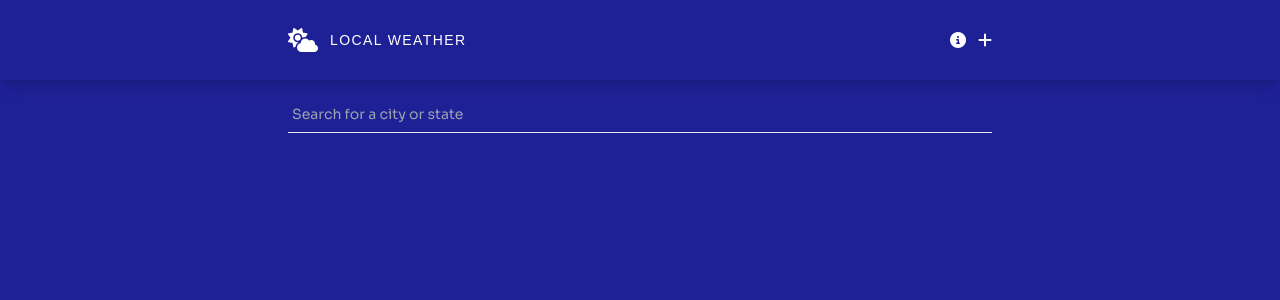
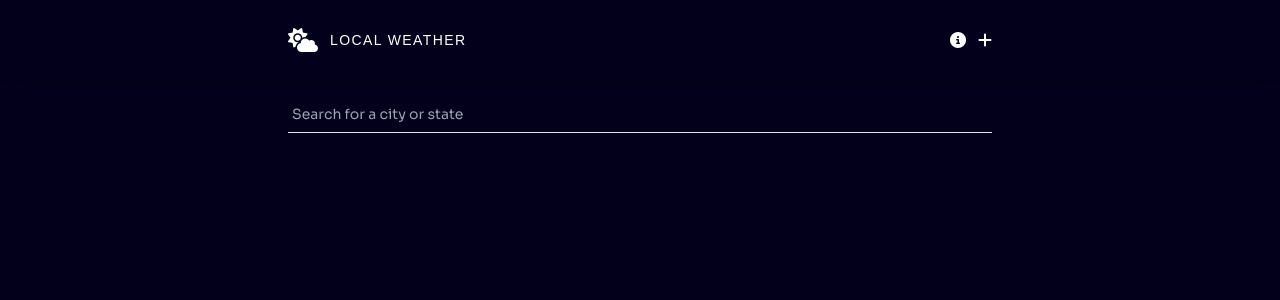
Before and after one commit to eigdoyr/weather-app, a Vue app: page / in a window 1280 px wide. Shown: the top 300 px of the page. Built offline with nearby package versions, Linux system fonts and the light colour scheme.

Commit message:
style: change primary secondary color improve layout

```diff
--- a/src/components/AsyncCityView.vue
+++ b/src/components/AsyncCityView.vue
@@ -12,6 +12,7 @@
     </div>
     <!-- Weather Overview -->
     <div class="flex flex-col items-center text-white py-12">
+      <h1 class="text-4xl mb-1">{{ route.params.city }}</h1>
       <p class="text-sm mb-12">
         {{
           new Date(weatherData.currentTime).toLocaleDateString("en-us", {
@@ -26,9 +27,7 @@
           })
         }}
       </p>
-      <h1 class="text-4xl mb-2">{{ route.params.city }}</h1>
-
-      <p class="text-8xl font-semibold mb-8">
+      <p class="text-9xl font-semibold mb-8">
         {{ Math.round(weatherData.current.temp) }}&deg;
       </p>
       <p>
--- a/tailwind.config.js
+++ b/tailwind.config.js
@@ -4,8 +4,10 @@ module.exports = {
   theme: {
     extend: {
       colors: {
-        "weather-primary": "#1e2095",
-        "weather-secondary": "#101171",
+        // "weather-primary": "#1e2095",
+        // "weather-secondary": "#101171",
+        "weather-primary": "#03001C",
+        "weather-secondary": "#16213E",
       },
     },
     fontFamily: {
```
